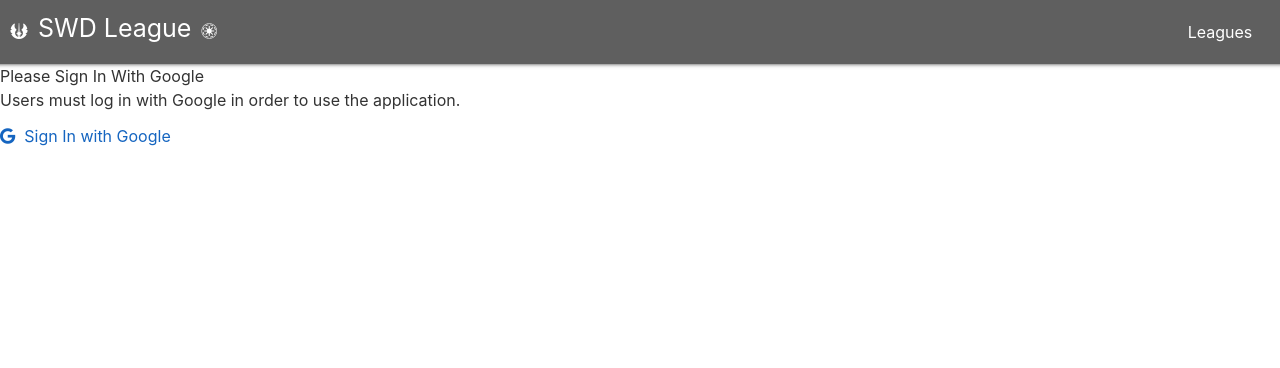
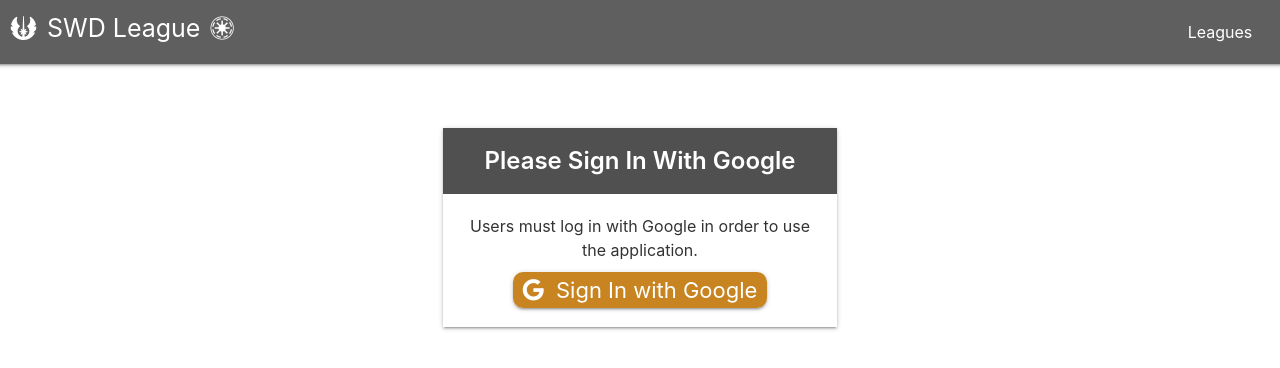
Before and after one commit to acousineau/swd-league, a React app in the folder client/: page /signin in a window 1280 px wide. Built offline with nearby package versions, Linux system fonts and the light colour scheme; no server answers.

Commit message:
added card for sign-in/general cleanup

```diff
--- a/client/src/components/Dashboard.js
+++ b/client/src/components/Dashboard.js
@@ -13,17 +13,19 @@
 
   return (
     <div className="Dashboard">
-      <div className="l-row">
-        <div className="l-col-4">
+      <div className="l-grid">
+        <div className="l-row">
           <h4>Dashboard</h4>
         </div>
       </div>
-      <div className="row">
-        <div className="col s4">
-          <DiscordCard discordUser={discordUser} />
-        </div>
-        <div className="col s8">
-          <UserInfo displayName={displayName} />
+      <div className="l-grid">
+        <div className="l-row">
+          <div className="l-col-8">
+            <DiscordCard discordUser={discordUser} />
+          </div>
+          <div className="l-col-4">
+            <UserInfo displayName={displayName} />
+          </div>
         </div>
       </div>
     </div>
--- a/client/src/components/Header.scss
+++ b/client/src/components/Header.scss
@@ -5,15 +5,14 @@
     padding: 10px 10px 0 10px;
     color: white;
     height: 64px;
-    box-shadow:
-      0 2px 2px 0 rgba(0, 0, 0, 0.14),
+    box-shadow: 0 2px 2px 0 rgba(0, 0, 0, 0.14),
       0 3px 1px -2px rgba(0, 0, 0, 0.12),
       0 1px 5px 0 rgba(0, 0, 0, 0.2);
   }
 
   .nav-logo {
     display: inline-block;
-    width: -webkit-calc(100% - 320px);
+    width: calc(100% - 320px);
 
     > * {
       margin-right: 10px;
@@ -25,6 +24,9 @@
     text-align: center;
   }
 
+  i {
+    font-size: 24px;
+  }
 
   a {
     color: rgb(255, 255, 255);
--- a/client/src/components/Welcome.js
+++ b/client/src/components/Welcome.js
@@ -1,7 +1,13 @@
 import React from 'react'
 
 const Welcome = () => {
-  return <div>Welcome to the application!</div>
+  return (
+    <div className="l-grid">
+      <div className="l-row">
+        <div>Welcome to the application!</div>
+      </div>
+    </div>
+  )
 }
 
 export default Welcome
--- a/client/src/components/auth/SignIn.js
+++ b/client/src/components/auth/SignIn.js
@@ -1,16 +1,25 @@
 import React from 'react'
+import './SignIn.scss'
 
 const SignIn = props => {
   return (
-    <div className="">
-      <div className="">
-        <div className="">Please Sign In With Google</div>
-        <p className="">Users must log in with Google in order to use the application.</p>
-        <div className="">
-          <a className="" href="/auth/google">
-            <i className="fab fa-google" />
-            &nbsp;&nbsp;Sign In with Google
-          </a>
+    <div className="SignIn">
+      <div className="l-grid">
+        <div className="row">
+          <div className="l-col-4 sign-in-card">
+            <div className="row sign-in-card-title">Please Sign In With Google</div>
+            <div className="sign-in-body">
+              <p className="row sign-in-card-text">
+                Users must log in with Google in order to use the application.
+              </p>
+              <div className="row">
+                <a className="sign-in-card-cta" href="/auth/google">
+                  <i className="fab fa-google" />
+                  &nbsp;&nbsp;Sign In with Google
+                </a>
+              </div>
+            </div>
+          </div>
         </div>
       </div>
     </div>
--- /dev/null
+++ b/client/src/components/auth/SignIn.scss
@@ -0,0 +1,36 @@
+.SignIn{
+
+  .sign-in-card {
+    margin: 64px auto;
+    text-align: center;
+    box-shadow:
+      0 2px 2px 0 rgba(0, 0, 0, 0.14),
+      0 3px 1px -2px rgba(0, 0, 0, 0.12),
+      0 1px 5px 0 rgba(0, 0, 0, 0.2);
+  }
+
+  .sign-in-body {
+    padding: 20px;
+  }
+
+  .sign-in-card-title {
+    padding: 15px;
+    background-color: rgb(80, 80, 80);
+    color: white;
+    font-size: 24px;
+    font-weight: 600;
+  }
+
+  .sign-in-card-cta {
+    font-size: 22px;
+    font-weight: 400;
+    border-radius: 10px;
+    padding: 5px 10px;
+    background-color: rgb(199, 132, 32);
+    color: white;
+    box-shadow:
+      0 2px 2px 0 rgba(0, 0, 0, 0.14),
+      0 3px 1px -2px rgba(0, 0, 0, 0.12),
+      0 1px 5px 0 rgba(0, 0, 0, 0.2);
+  }
+}
--- a/client/src/components/dashboard/DiscordCard.js
+++ b/client/src/components/dashboard/DiscordCard.js
@@ -6,7 +6,7 @@
   const { discordUser } = props
   return (
     <div className="DiscordCard card">
-      <div className="card-image">
+      <div className="l-col-6 card-image">
         <h4 className="card-title">Discord Connection</h4>
         {discordUser && (
           <div
@@ -19,8 +19,8 @@
           />
         )}
       </div>
-      <div className="row card-content">
-        <div className="discord-section col s12">
+      <div className="card-content">
+        <div className="discord-section">
           <a href="/auth/discord" className="btn waves-effect waves-light discord">
             <i className="fab fa-discord" style={{ fontSize: '20px' }} />
             <span style={{ position: 'relative', top: '-2px' }}>
--- a/client/src/components/dashboard/DiscordCard.scss
+++ b/client/src/components/dashboard/DiscordCard.scss
@@ -16,9 +16,7 @@
     padding-top: 33%,
   }
   .avatar {
-    position: absolute;
     right: 24px;
-    bottom: -20px;
     z-index: 1;
     display: inline-block;
     width: 50px;
```
